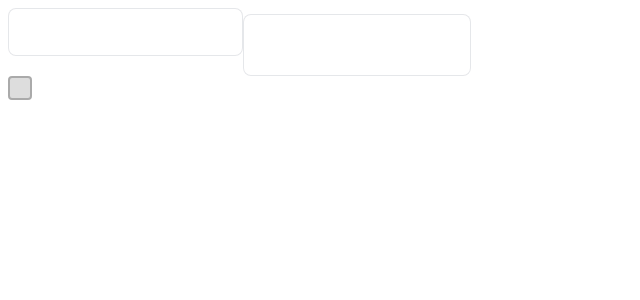
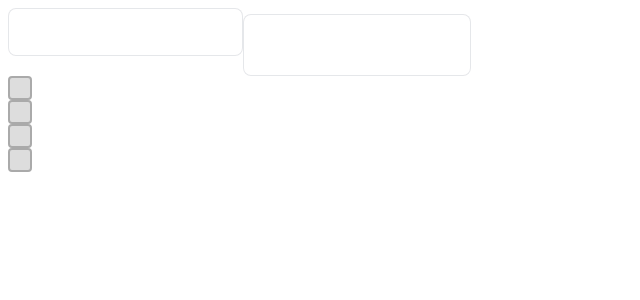
Before and after one commit to llqqssttyy/lesser-form, a React (Vite) app: page / in a window 1280 px wide. Shown: the top 300 px of the page, without its empty margins (0-640 px from the left). Built offline with nearby package versions, Linux system fonts and the light colour scheme.

Commit message:
feat: FormData로 데이터를 읽어 오는 Form 컴포넌트

```diff
--- a/src/App.tsx
+++ b/src/App.tsx
@@ -1,21 +1,41 @@
 import { CheckboxInput } from './CheckboxInput';
+import Form from './Form';
 import FormItem from './FormItem';
 import { Input } from './Input';
 import { Textarea } from './TextArea';
 
+interface FormValues {
+  input: string;
+  textarea: string;
+  checkbox: boolean;
+  fieldset: string[];
+}
+
 function App() {
+  const handleSubmit = (values: FormValues) => {
+    window.alert(JSON.stringify(values));
+  };
+
   return (
-    <>
-      <FormItem initialValue={''}>
+    <Form<FormValues> onSubmit={handleSubmit}>
+      <FormItem name="input" initialValue={''}>
         <Input />
       </FormItem>
-      <FormItem initialValue={''}>
+
+      <FormItem name="textarea" initialValue={''}>
         <Textarea />
       </FormItem>
-      <FormItem initialValue={false}>
+
+      <FormItem name="checkbox" initialValue={''}>
         <CheckboxInput />
       </FormItem>
-    </>
+
+      <FormItem name="checkboxes" initialValue={['']}>
+        <CheckboxInput value={'hi'} />
+        <CheckboxInput value={'this'} />
+        <CheckboxInput value={'is'} />
+      </FormItem>
+    </Form>
   );
 }
 
--- a/src/Form.tsx
+++ b/src/Form.tsx
@@ -0,0 +1,36 @@
+import React from 'react';
+
+interface FormProps<T> {
+  children: React.ReactNode;
+  onSubmit?: (values: T) => void;
+  defaultAction?: boolean;
+}
+
+export default function Form<T>({
+  children,
+  onSubmit,
+  defaultAction = false,
+}: FormProps<T>) {
+  const handleSubmit = (e: React.FormEvent<HTMLFormElement>) => {
+    if (!defaultAction) {
+      e.preventDefault();
+    }
+
+    // 임시 코드
+    const formData = new FormData(e.currentTarget);
+    const values: Record<string, any> = {};
+    formData.forEach((value, key) => {
+      if (values[key]) {
+        if (Array.isArray(values[key])) {
+          return (values[key] = [...values[key], value]);
+        }
+        return (values[key] = [values[key], value]);
+      }
+      values[key] = value;
+    });
+
+    onSubmit?.(values as T);
+  };
+
+  return <form onSubmit={handleSubmit}>{children}</form>;
+}
--- a/src/FormItem.tsx
+++ b/src/FormItem.tsx
@@ -2,14 +2,17 @@ import React, { useState } from 'react';
 import { CheckboxInput } from './CheckboxInput';
 import { Input } from './Input';
 import { Textarea } from './TextArea';
-type FormItemProps<T> = {
+
+interface FormItemProps<T> {
   initialValue: T;
   children: React.ReactNode;
-};
+  name?: string;
+}
 
-export default function FormItem<T extends string | boolean>({
+export default function FormItem<T>({
   children,
   initialValue,
+  name,
 }: FormItemProps<T>) {
   const [_value, _setValue] = useState<T>(initialValue);
 
@@ -25,6 +28,7 @@ export default function FormItem<T extends string | boolean>({
             React.InputHTMLAttributes<HTMLInputElement | HTMLTextAreaElement>
           >,
           {
+            name,
             value: String(_value),
             onChange: (
               e: React.ChangeEvent<HTMLInputElement | HTMLTextAreaElement>
@@ -34,17 +38,34 @@ export default function FormItem<T extends string | boolean>({
       }
 
       if (type === CheckboxInput) {
+        const isArray = Array.isArray(_value);
         return React.cloneElement(
           child as React.ReactElement<
             React.InputHTMLAttributes<HTMLInputElement>
           >,
           {
-            checked: !!_value,
-            onChange: (e: React.ChangeEvent<HTMLInputElement>) =>
-              handleChange(e.target.checked as T),
+            name,
+            checked: isArray
+              ? (_value as string[]).includes(String(child.props.value))
+              : !!_value,
+            onChange: (e: React.ChangeEvent<HTMLInputElement>) => {
+              const newValue = e.target.value;
+              const isChecked = e.target.checked;
+
+              if (isArray) {
+                const updatedValue = isChecked
+                  ? [...(_value as string[]), newValue]
+                  : (_value as string[]).filter((v) => v !== newValue);
+                handleChange(updatedValue as T);
+              } else {
+                handleChange(isChecked as T);
+              }
+            },
           }
         );
       }
+
+      console.warn(`Unhandled type: ${type}`);
     }
     return child;
   });
--- /dev/null
+++ b/src/FormService.ts
@@ -0,0 +1,3 @@
+class FormService {}
+
+export default FormService;
```
Also changed, not shown: 1 other file (tests, documents, lock files or other folders).
